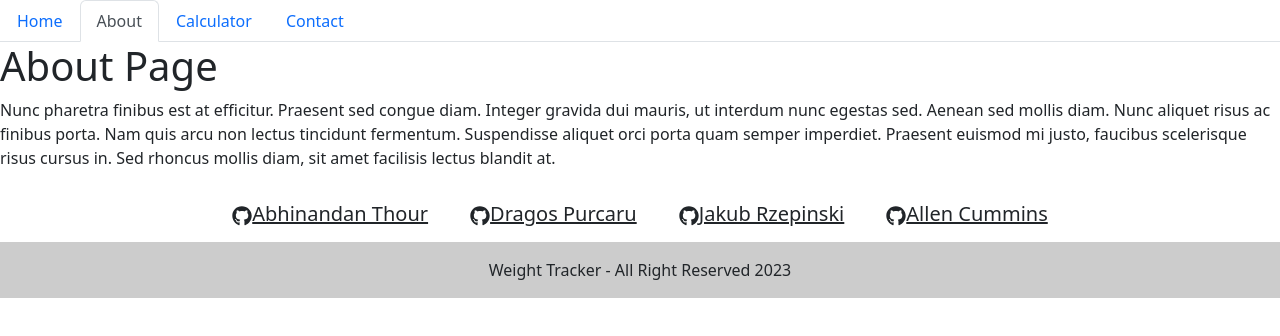
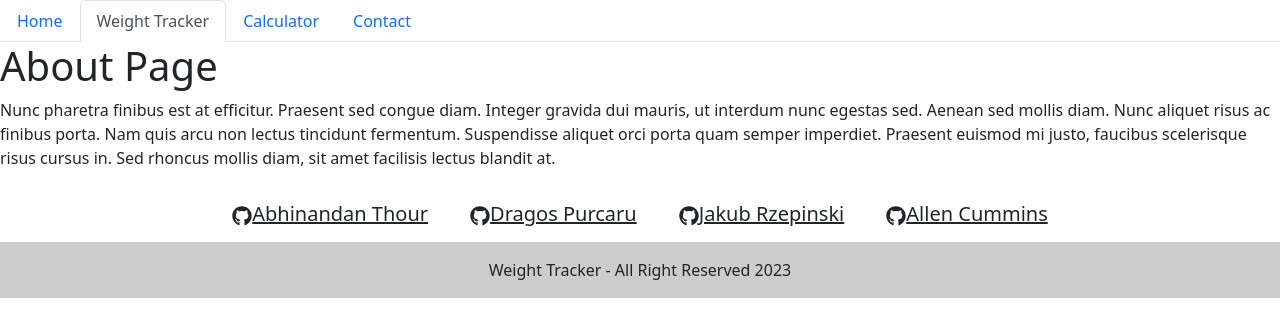
Before and after one commit to Bh00fie/Weight-Tracker, a React (Create React App) app: page /about in a window 1280 px wide. Shown: the top 336 px of the page. Built offline with nearby package versions, Linux system fonts and the light colour scheme.

Commit message:
Changed About to Weight Tracker

```diff
--- a/src/App.js
+++ b/src/App.js
@@ -2,7 +2,7 @@ import React from 'react';
 import { BrowserRouter as Router, Route, Routes } from 'react-router-dom';
 import NavTabs from './components/NavTabs';
 import Home from './components/pages/Home';
-import About from './components/pages/About';
+import Tracker from './components/pages/About';
 import Calculator from './components/pages/Calculator';
 import Contact from './components/pages/Contact';
 import Footer from './components/footer';
@@ -16,7 +16,7 @@ function App() {
 
         <Routes>
           <Route path="/" element={<Home />} />
-          <Route path="about" element={<About />} />
+          <Route path="about" element={<Tracker />} />
           <Route path="calculator" element={<Calculator />} />
           <Route path="contact/*" element={<Contact />} />
         </Routes>
--- a/src/components/NavTabs.js
+++ b/src/components/NavTabs.js
@@ -22,7 +22,7 @@ function NavTabs() {
             isActive ? 'nav-link active' : 'nav-link'
           }
         >
-          About
+          Weight Tracker
         </NavLink>
       </li>
       <li className="nav-item">
--- a/src/components/pages/About.js
+++ b/src/components/pages/About.js
@@ -1,6 +1,6 @@
 import React from "react";
 
-function About() {
+function Tracker() {
   return (
     <div>
       <h1>About Page</h1>
@@ -15,4 +15,4 @@ function About() {
   );
 }
 
-export default About;
+export default Tracker;
```
